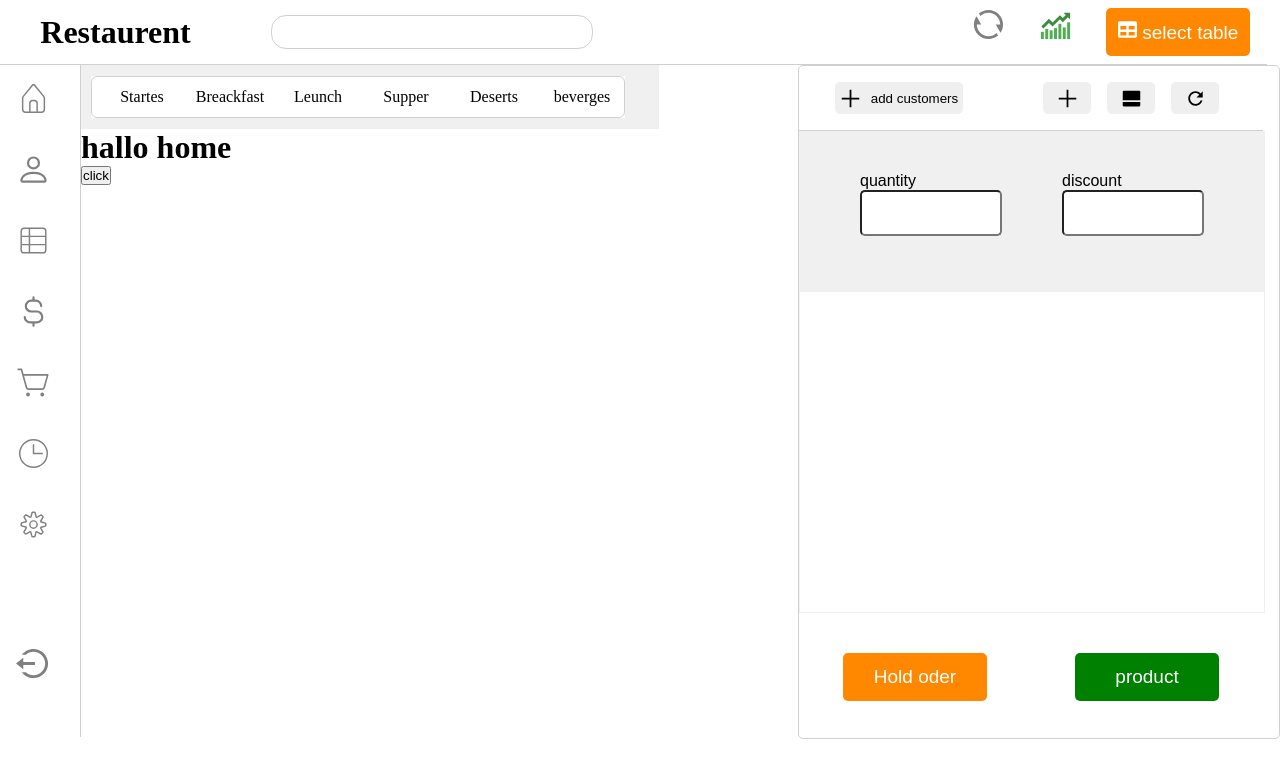
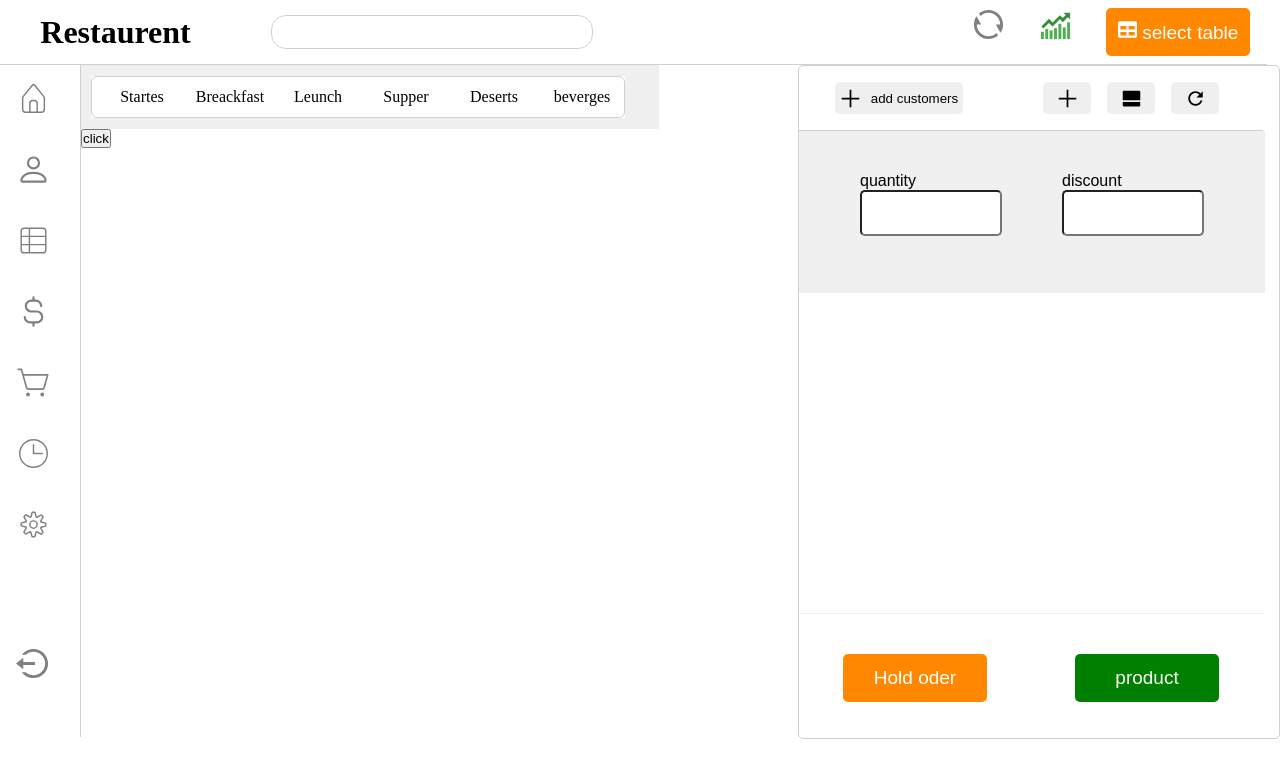
Before and after one commit to ziauddin-0987/restaurent.github.io, a React (Vite) app: page /Home in a window 1280 px wide. Shown: the top 778 px of the page. Built offline with nearby package versions, Linux system fonts and the light colour scheme.

Commit message:
home in api set side bar component in some updating

```diff
--- a/src/components/sideBar.css
+++ b/src/components/sideBar.css
@@ -9,9 +9,6 @@
   /* padding: 20px; */
   display: flex;
   justify-content: end;
-}
-.zia {
-  /* display: none; */
 }
 
 .topSideBar {
@@ -105,7 +102,7 @@
 }
 .btnAmountBox {
   width: 100%;
-  height: 30rem;
+  height: 10rem;
   border: 1px solid #f0f0f0;
   display: flex;
   /* position: ; */
@@ -130,3 +127,13 @@
   width: 100%;
   height: 9rem;
 }
+.datashow {
+  width: 100%;
+  height: 20rem;
+  border-bottom: 1px solid #f0f0f0;
+}
+.allproductDataSave {
+  width: 98%;
+  height: 1.5rem;
+  border: 1px solid #ccc;
+}
--- a/src/components/sideBar.jsx
+++ b/src/components/sideBar.jsx
@@ -10,16 +10,12 @@ function sideBar() {
   const [discount, setDiscount] = useState("");
   const [data, setData] = useState([]);
   function addBtn() {
-    console.log(setData(discount + quantity));
-    const modul = () => {
-      const combining1 = discount / 1000;
-      const combining2 = quantity % 100;
-      const combining3 = combining1 - combining2;
-      console.log(combining3);
-    };
-    modul();
+    // console.log();
+    setData(discount, quantity);
     // setQuantity("");
     // setDiscount("");
+    setDiscount("");
+    setQuantity("");
   }
 
   return (
@@ -89,13 +85,19 @@ function sideBar() {
                   </div>
                 </div>
               </div>
-              <div className="datashow">
-                {/* {data} */}
-                {/* {discount} */}
-              </div>
+              {/* <div className="datashow"> */}
+              {/* {data} */}
+              {/* {discount} */}
+              {/* </div> */}
+            </div>
+            <div className="datashow">
+              {data.map((e) => {
+                return <div className="allproductDataSave">{e.value}</div>;
+              })}
+              {data}
+              {/* {discount} */}
             </div>
             <div className="towBtnHoldOderandPorduct">
-              {data}
               <div className="holdBtn ">
                 <button className="tableBtn">Hold oder</button>
               </div>
--- a/src/pages/Home.jsx
+++ b/src/pages/Home.jsx
@@ -13,33 +13,25 @@ function Home() {
     setApis(res.meals);
   };
   // myFunc();
-  // }, []);
-
-  // console.log(res);
 
   return (
     <>
-      <h1> hallo home</h1>
+      <div className="AllItemsInBox">
         {apis.map((e) => {
           return (
-          <div key={e.idMeal}>
+            <div key={e.idMeal} className="apiImgfirstBoxes">
               {e.title}
+
               <img src={e.strMealThumb} alt="api img" className="apiImg" />
+
               <h4>{e.strIngredient7}</h4>
             </div>
           );
         })}
-      <button onClick="myFunc">click</button>
+        <button onClick={myFunc}>click</button>
+      </div>
     </>
   );
 }
 
 export default Home;
-// {apis.map((e) => {
-//   return (
-//     <>
-//       <h1>Home :{e.title}</h1>
-//       {/* <h1> title :{e.title}</h1> */}
-//     </>
-//   );
-// })}
--- a/src/pages/home.css
+++ b/src/pages/home.css
@@ -3,5 +3,23 @@
   margin: 0%;
 }
 .apiImg {
-  width: 5rem;
+  width: 7rem;
+  border-radius: 50%;
+  gap: 20px;
 }
+.apiImgfirstBoxes {
+  border-radius: 4px;
+  margin: 5px;
+  padding: 3px;
+  width: 8rem;
+  box-shadow: 0.5px 1px 3px 0.5px #ccc;
+  display: inline-block;
+  /* border: 1px solid black; */
+}
+.AllItemsInBox {
+  overflow: scroll;
+  height: 38rem;
+}
+.imgBox {
+  display: flex;
+}
```
Lines whose indentation alone changed are shown as unchanged.
